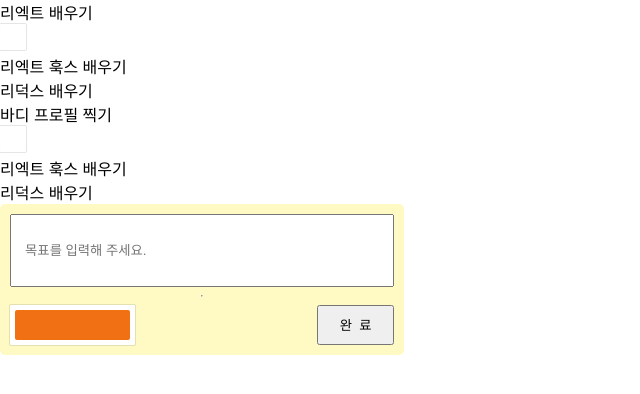
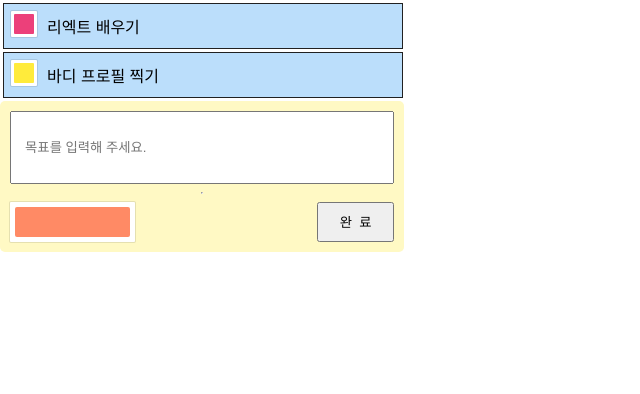
Before and after one commit to youngyounkim/B-BPlaner, a React (Create React App) app in the folder bbp/: page / in a window 1280 px wide. Shown: the top 394 px of the page, without its empty margins (0-640 px from the left). Built offline with nearby package versions, Linux system fonts and the light colour scheme.

Commit message:
[Target][AddTarget, ColorPicker, ReadTargetEntry, dummy.json]Target Color 변경 부분 수정 및 dummy color 수정

```diff
--- a/bbp/src/component/TodoList/TargetList/AddTarget.js
+++ b/bbp/src/component/TodoList/TargetList/AddTarget.js
@@ -13,19 +13,15 @@ function AddTarget() {
 
   const [targetName, setTargetName] = useState(null);
 
-  const [targetColor, setTargetColor] = useState({
-    r: "241",
-    g: "112",
-    b: "19",
-    a: "1",
-  });
+  const [targetColor, setTargetColor] = useState('#ff8a65');
   const handleTarget = function (e) {
     e.preventDefault();
+    console.log('targetColor in AddTarget: ',targetColor)
     dispatch(
       addTarget(
         state.targetCnt,
         targetName,
-        `rgba(${targetColor.r}, ${targetColor.g}, ${targetColor.b}, ${targetColor.a})`
+        targetColor
       )
     );
     targetInput.current.value = '';
@@ -35,7 +31,7 @@ function AddTarget() {
     setTargetName(e.target.value);
   };
   const handleChangeColor = function (color) {
-    setTargetColor(color.rgb);
+    setTargetColor(color.hex);
     targetInput.current.focus();
   };
 
@@ -46,7 +42,7 @@ function AddTarget() {
         width: "100%",
         height: "30px",
         borderRadius: "2px",
-        background: `rgba(${targetColor.r}, ${targetColor.g}, ${targetColor.b}, ${targetColor.a})`,
+        background: `${targetColor}`,
       },
       swatch: {
         padding: "5px",
--- a/bbp/src/component/TodoList/TargetList/ColorPicker.js
+++ b/bbp/src/component/TodoList/TargetList/ColorPicker.js
@@ -14,6 +14,7 @@ function ColorPicker ( {targetColor, handleChangeColor, swatchStyle, colorStyle,
     const handleColorPicker = function () {
       if(callFrom === 'ReadTargetEntry' && displayColorPicker === true) {
         dispatch(changeTargetColor(id, targetColor))
+        console.log(`id ${id}의 targetColor를 ${targetColor}로 변경!`);
       }
         setDisplayColorPicker(!displayColorPicker);
     };
--- a/bbp/src/component/TodoList/TargetList/ReadTargetList/ReadTargetEntry/ReadTargetEntry.js
+++ b/bbp/src/component/TodoList/TargetList/ReadTargetList/ReadTargetEntry/ReadTargetEntry.js
@@ -20,12 +20,7 @@ const ReadTargetEntry = ({ id, name, color, activities }) => {
 
   const targetName = useState(null);
 
-  // const [targetColor, setTargetColor] = useState({
-  //   r: "241",
-  //   g: "112",
-  //   b: "19",
-  //   a: "1",
-  // });
+  const [targetColor, setTargetColor] = useState(color);
 
   // const handleColorPicker = function () {
   //   if (callFrom === "ReadTargetEntry") {
@@ -33,23 +28,20 @@ const ReadTargetEntry = ({ id, name, color, activities }) => {
   //   }
   // };
 
-  // const handleChangeColor = function (color) {
-  //   setTargetColor(color.rgb);
-  //   if (!targetInput) {
-  //     targetInput.current.focus();
-  //   }
+  const handleChangeColor = function (color) {
+    setTargetColor(color.hex);
+  };
+
+  // const handleTarget = function (e) {
+  //   e.preventDefault();
+  //   dispatch(
+  //     addTarget(
+  //       state.targetCnt,
+  //       targetName,
+  //       `rgba(${color.r}, ${color.g}, ${color.b}, ${color.a})`
+  //     )
+  //   );
   // };
-
-  const handleTarget = function (e) {
-    e.preventDefault();
-    dispatch(
-      addTarget(
-        state.targetCnt,
-        targetName,
-        `rgba(${color.r}, ${color.g}, ${color.b}, ${color.a})`
-      )
-    );
-  };
 
   const styles = reactCSS({
     default: {
@@ -57,7 +49,7 @@ const ReadTargetEntry = ({ id, name, color, activities }) => {
         width: "100%",
         height: "20px",
         borderRadius: "1px",
-        background: `rgba(${color.r}, ${color.g}, ${color.b}, ${color.a})`,
+        background: `${targetColor}`,
       },
       swatch: {
         padding: "3px",
@@ -76,28 +68,43 @@ const ReadTargetEntry = ({ id, name, color, activities }) => {
         border: "1px solid #212121",
         borderRadius: "5px",
       },
+      mainEntry: {
+        display: "flex",
+        alignItems: "center",
+        backgroundColor: "#bbdefb",
+        padding: "7px",
+        margin: "3px",
+        border: "1px solid #212121",
+        width: "30%"
+      },
+      textEntry: {
+        marginLeft: "10px"
+      }
     },
   });
 
   return (
     <>
-      <div className="mainEntry">
-        <form onSubmit={handleTarget} className="MainEntryName" key={id}>
+      <div className="mainEntry" style={styles.mainEntry}>
+        {/* <form onSubmit={handleTarget} className="MainEntryName" key={id}>
           {name}
-        </form>
+        </form> */}
         <div className="ColorEntry">
           <ColorPicker
             id={id}
-            targetColor={color}
+            targetColor={targetColor}
             swatchStyle={styles.swatch}
             colorStyle={styles.color}
             popoverStyle={styles.popover}
-            callFrom={"ReadTragetEntry"}
-            // handleChangeColor={handleChangeColor}
+            callFrom={"ReadTargetEntry"}
+            handleChangeColor={handleChangeColor}
           />
         </div>
+        <div className="textEntry" style={styles.textEntry}>
+          {name}
+        </div>
       </div>
-      <div className="SubEntry">{<ReadActivityList id={1} />}</div>
+      {/* <div className="SubEntry">{<ReadActivityList id={id} />}</div> */}
     </>
   );
 };
--- a/bbp/src/redux/dummy.json
+++ b/bbp/src/redux/dummy.json
@@ -4,7 +4,7 @@
     "target" :[{
         "id": 1,
         "name" : "리엑트 배우기",
-        "color" : "red",
+        "color" : "#ec407a",
         "activitiesCnt": 3,
         "activities" : [
             {
@@ -20,7 +20,7 @@
     {
         "id": 2,
         "name" : "바디 프로필 찍기",
-        "color" : "yellow",
+        "color" : "#ffeb3b",
         "activitiesCnt": 1,
         "activities" : []
     }]
```
